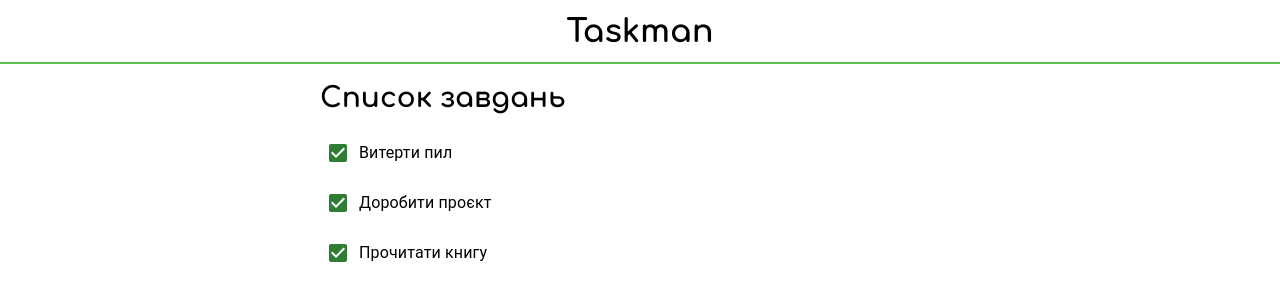
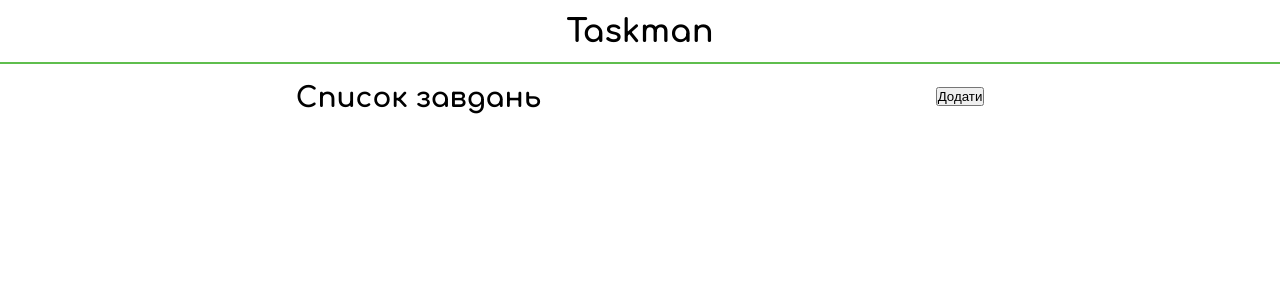
Before and after one commit to DmytroFidyk/task-manager, a Next.js app: page / in a window 1280 px wide. Shown: the top 300 px of the page. Built offline with nearby package versions, Linux system fonts and the light colour scheme.

Commit message:
Added Redux Toolkit logic

```diff
--- a/package.json
+++ b/package.json
@@ -12,10 +12,12 @@
     "@emotion/react": "^11.11.4",
     "@emotion/styled": "^11.11.0",
     "@mui/material": "^5.15.14",
+    "@reduxjs/toolkit": "^2.2.2",
     "next": "14.1.4",
     "react": "^18",
     "react-dom": "^18",
-    "react-icons": "^5.0.1"
+    "react-icons": "^5.0.1",
+    "react-redux": "^9.1.0"
   },
   "devDependencies": {
     "@types/node": "^20",
--- /dev/null
+++ b/src/app/StoreProvider.tsx
@@ -0,0 +1,15 @@
+'use client';
+
+import { useRef } from 'react';
+import { Provider } from 'react-redux';
+import { makeStore, AppStore } from '../lib/store';
+
+export default function StoreProvider({ children, }: { children: React.ReactNode }) {
+    const storeRef = useRef<AppStore | null>(null);
+
+    if (!storeRef.current) {
+        storeRef.current = makeStore();
+    }
+
+    return <Provider store={storeRef.current}>{children}</Provider>
+}
--- a/src/app/layout.tsx
+++ b/src/app/layout.tsx
@@ -1,6 +1,8 @@
 import type { Metadata } from "next";
 import { Comfortaa } from "next/font/google";
 import "./globals.css";
+import StoreProvider from './StoreProvider';
+
 
 const comfortaa = Comfortaa({
   subsets: ['cyrillic'],
@@ -12,14 +14,16 @@ export const metadata: Metadata = {
   description: "Generated by create next app",
 };
 
+
 export default function RootLayout({
   children,
 }: Readonly<{
   children: React.ReactNode;
 }>) {
+
   return (
-    <html lang="en">
-      <body className={comfortaa.className}>{children}</body>
-    </html>
+      <html lang="en">
+          <body className={comfortaa.className}><StoreProvider>{children}</StoreProvider></body>
+      </html>
   );
 }
--- a/src/app/page.tsx
+++ b/src/app/page.tsx
@@ -1,18 +1,28 @@
+'use client';
+
+import { useRef } from 'react';
+import { useAppDispatch, useAppSelector, useAppStore } from '../lib/hooks';
+import { addNewTask } from '../lib/features/taskList/taskListSlice';
 import styles from './page.module.css';
 import Header from '../components/Header';
 import Task from '../components/Task';
+import { RootState } from '../lib/store';
+
 
 export default function Home() {
+  const store = useAppStore();
+  const taskList = useAppSelector((state: RootState) => state.taskList.value);
+  const dispatch = useAppDispatch();
+
   return (
     <>
       <Header/>
       <main className={styles.main}>
         <div className={styles.list}>
-          <h2 className={styles.heading}>Список завдань</h2>
-          <Task id={1} task="Витерти пил"/>
-          <Task id={2} task="Доробити проєкт"/>
-          <Task id={3} task="Прочитати книгу"/>
+            <h2 className={styles.heading}>Список завдань</h2>
+            {taskList.map(task => <Task task={task}/>)}
         </div>
+        <button onClick={() => dispatch(addNewTask('Заправити авто'))}>Додати</button>
       </main>
     </>
   );
--- a/src/components/Task/index.tsx
+++ b/src/components/Task/index.tsx
@@ -5,11 +5,11 @@ import { RxCross1 } from 'react-icons/rx';
 
 const label = { inputProps: { 'aria-label': 'Checkbox demo' } };
 
-const Task = ({ id, task }: { id: number, task: string}) => {
+const Task = ({ id, task }: { id?: number, task: string}) => {
     return (
         <div className={styles.container}>
             <div className={styles.task_container}>
-                <FormControlLabel control={<Checkbox defaultChecked size='medium' color='success'/>} label={task} />
+                <FormControlLabel control={<Checkbox size='medium' color='success'/>} label={task} />
             </div>
             <div className={styles.remove_button_container}>
                 <button className={styles.remove_button}>
--- /dev/null
+++ b/src/lib/features/taskList/taskListSlice.ts
@@ -0,0 +1,23 @@
+import { createSlice } from '@reduxjs/toolkit';
+import type { PayloadAction } from '@reduxjs/toolkit';
+
+export interface TaskListState {
+    value: string[],
+};
+
+const initialState: TaskListState = {
+    value: [],
+};
+
+export const taskListSlice = createSlice({
+    name: 'taskList',
+    initialState,
+    reducers: {
+        addNewTask: (state, action: PayloadAction<string>) => {
+            state.value.push(action.payload);
+        },
+    }
+});
+
+export const { addNewTask } = taskListSlice.actions;
+export default taskListSlice.reducer;
--- /dev/null
+++ b/src/lib/hooks.ts
@@ -0,0 +1,7 @@
+import { useDispatch, useSelector, useStore } from 'react-redux';
+import type { TypedUseSelectorHook } from 'react-redux';
+import type { RootState, AppDispatch, AppStore } from './store';
+
+export const useAppDispatch: () => AppDispatch = useDispatch;
+export const useAppSelector: TypedUseSelectorHook<RootState> = useSelector;
+export const useAppStore: () => AppStore = useStore;
--- /dev/null
+++ b/src/lib/store.ts
@@ -0,0 +1,14 @@
+import { configureStore } from '@reduxjs/toolkit';
+import taskListReducer from '../lib/features/taskList/taskListSlice';
+
+export const makeStore = () => {
+    return configureStore({
+        reducer: {
+            taskList: taskListReducer
+        },
+    });
+};
+
+export type AppStore = ReturnType<typeof makeStore>;
+export type RootState = ReturnType<AppStore['getState']>
+export type AppDispatch = AppStore['dispatch'];
```
Also changed, not shown: 1 other file (tests, documents, lock files or other folders).
